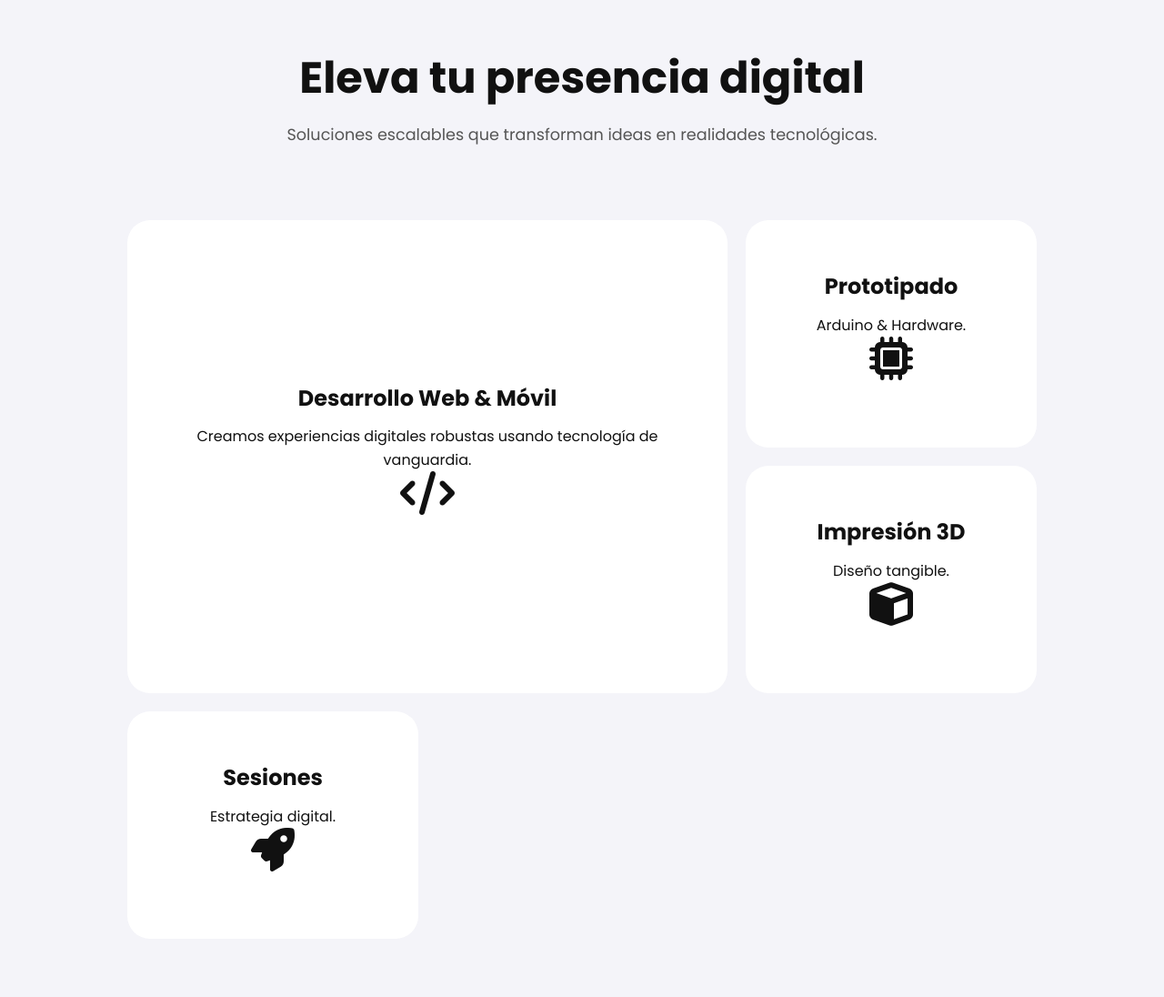
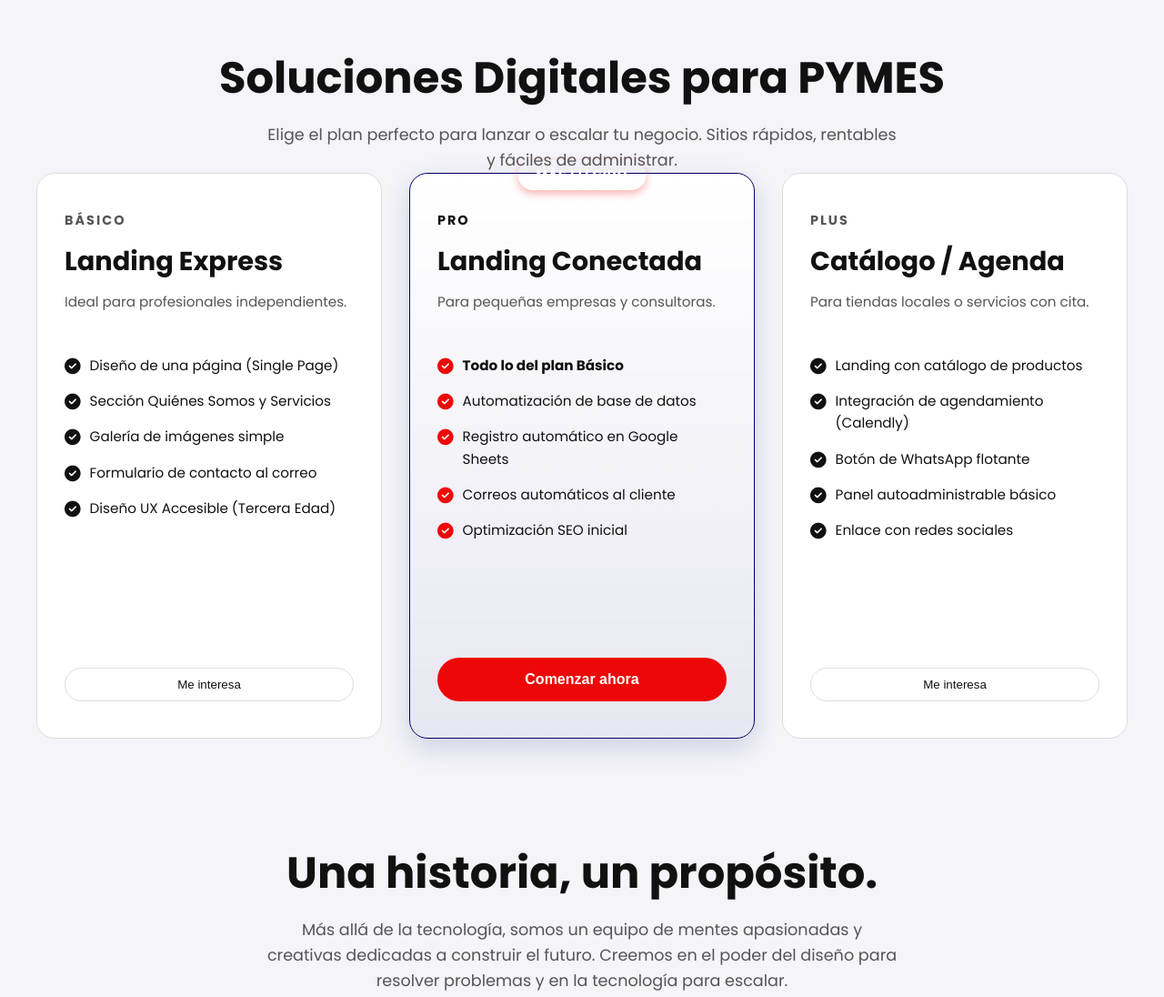
Before and after one commit to PABM25/BeMaker2.0, a plain HTML site: page index.html in a window 1280 px wide. Shown: the part 1160-2256 px from the top of the page at 91% size. Drawn offline with nearby package versions, Linux system fonts and the light colour scheme.

Commit message:
mejora nueva

```diff
--- a/index.html
+++ b/index.html
@@ -122,43 +122,72 @@
         </div>
       </section>
 
-      <section id="services-section" class="digital-presence-section">
-        <h1 class="title">Eleva tu presencia digital</h1>
+<section id="services-section" class="plans-section">
+        <h2 class="title">Soluciones Digitales para PYMES</h2>
         <p class="description">
-          Soluciones escalables que transforman ideas en realidades
-          tecnológicas.
+          Elige el plan perfecto para lanzar o escalar tu negocio. Sitios rápidos, rentables y fáciles de administrar.
         </p>
 
-        <div class="bento-grid-container">
-          <div class="bento-card bento-main" id="tech-card">
-            <pixel-canvas data-gap="10" data-speed="25" data-colors="#010066, #ED0807, #333333"></pixel-canvas>
-            <h3>Desarrollo Web & Móvil</h3>
-            <p>
-              Creamos experiencias digitales robustas usando tecnología de
-              vanguardia.
-            </p>
-            <div class="tech-icon"><i class="fas fa-code"></i></div>
+        <div class="plans-grid">
+          <div class="plan-card" data-aos="fade-up">
+            <div class="plan-header">
+              <span class="plan-tier">BÁSICO</span>
+              <h3>Landing Express</h3>
+              <p class="plan-target">Ideal para profesionales independientes.</p>
+            </div>
+            <div class="plan-body">
+              <ul class="plan-features">
+                <li><i class="fas fa-check-circle"></i> Diseño de una página (Single Page)</li>
+                <li><i class="fas fa-check-circle"></i> Sección Quiénes Somos y Servicios</li>
+                <li><i class="fas fa-check-circle"></i> Galería de imágenes simple</li>
+                <li><i class="fas fa-check-circle"></i> Formulario de contacto al correo</li>
+                <li><i class="fas fa-check-circle"></i> Diseño UX Accesible (Tercera Edad)</li>
+              </ul>
+            </div>
+            <div class="plan-footer">
+              <button class="btn plan-btn" onclick="location.href='contacto.html'">Me interesa</button>
+            </div>
           </div>
 
-          <div class="bento-card" id="arduino-card">
-            <pixel-canvas data-gap="6" data-speed="80" data-colors="#010066, #ED0807, #1a1a1a"></pixel-canvas>
-            <h4>Prototipado</h4>
-            <p>Arduino & Hardware.</p>
-            <i class="fas fa-microchip"></i>
+          <div class="plan-card popular-plan" data-aos="fade-up" data-aos-delay="150">
+            <div class="popular-badge">MÁS ELEGIDO</div>
+            <div class="plan-header">
+              <span class="plan-tier" style="color: var(--red-light);">PRO</span>
+              <h3>Landing Conectada</h3>
+              <p class="plan-target">Para pequeñas empresas y consultoras.</p>
+            </div>
+            <div class="plan-body">
+              <ul class="plan-features">
+                <li><i class="fas fa-check-circle"></i> <strong>Todo lo del plan Básico</strong></li>
+                <li><i class="fas fa-check-circle"></i> Automatización de base de datos</li>
+                <li><i class="fas fa-check-circle"></i> Registro automático en Google Sheets</li>
+                <li><i class="fas fa-check-circle"></i> Correos automáticos al cliente</li>
+                <li><i class="fas fa-check-circle"></i> Optimización SEO inicial</li>
+              </ul>
+            </div>
+            <div class="plan-footer">
+              <button class="hero-cta plan-btn" style="width: 100%;" onclick="location.href='contacto.html'">Comenzar ahora</button>
+            </div>
           </div>
 
-          <div class="bento-card" id="print-card">
-            <pixel-canvas data-gap="8" data-speed="40" data-colors="#010066, #ED0807, #b0b0b0"></pixel-canvas>
-            <h4>Impresión 3D</h4>
-            <p>Diseño tangible.</p>
-            <i class="fas fa-cube"></i>
-          </div>
-
-          <div class="bento-card" id="consult-card">
-            <pixel-canvas data-gap="4" data-speed="60" data-colors="#010066, #ED0807, #ffffff"></pixel-canvas>
-            <h4>Sesiones</h4>
-            <p>Estrategia digital.</p>
-            <i class="fas fa-rocket"></i>
+          <div class="plan-card" data-aos="fade-up" data-aos-delay="300">
+            <div class="plan-header">
+              <span class="plan-tier">PLUS</span>
+              <h3>Catálogo / Agenda</h3>
+              <p class="plan-target">Para tiendas locales o servicios con cita.</p>
+            </div>
+            <div class="plan-body">
+              <ul class="plan-features">
+                <li><i class="fas fa-check-circle"></i> Landing con catálogo de productos</li>
+                <li><i class="fas fa-check-circle"></i> Integración de agendamiento (Calendly)</li>
+                <li><i class="fas fa-check-circle"></i> Botón de WhatsApp flotante</li>
+                <li><i class="fas fa-check-circle"></i> Panel autoadministrable básico</li>
+                <li><i class="fas fa-check-circle"></i> Enlace con redes sociales</li>
+              </ul>
+            </div>
+            <div class="plan-footer">
+              <button class="btn plan-btn" onclick="location.href='contacto.html'">Me interesa</button>
+            </div>
           </div>
         </div>
       </section>
--- a/style.css
+++ b/style.css
@@ -179,6 +179,19 @@ ul { list-style: none; padding: 0; }
 .footer-social-media a { color: var(--text-secondary-color); font-size: 1.5rem; transition: 0.3s; }
 .footer-social-media a:hover { color: var(--blue-primary); transform: translateY(-3px); }
 
+/* Responsivo */
+@media (max-width: 1024px) {
+    .hero-section { flex-direction: column; text-align: center; }
+    .hero-left-panel, .hero-right-panel { width: 100%; padding: 0; }
+    .expertise-grid, .services-section.bento-grid { grid-template-columns: 1fr 1fr; }
+    .bento-large, .bento-small-1, .bento-small-2 { grid-column: auto; grid-row: auto; }
+}
+@media (max-width: 768px) {
+    .header { flex-direction: column; gap: 15px; }
+    .header-nav ul { flex-wrap: wrap; justify-content: center; }
+    .about-us-grid, .contact-info-section, .content-grid, .expertise-grid, .services-section.bento-grid { grid-template-columns: 1fr; }
+    .hero-title { font-size: 2.5rem; }
+}
 
 
 
@@ -203,106 +216,140 @@ ul { list-style: none; padding: 0; }
     width: 40px !important;
     height: 40px !important;
 }
-.bento-item {
-    background-size: cover;
-    background-position: center;
-    position: relative;
-    border-radius: 20px;
-    padding: 40px;
-    transition: all 0.6s cubic-bezier(0.23, 1, 0.32, 1); /* Curva de animación suave */
-    border: 1px solid rgba(255, 255, 255, 0.1);
+/* --- NUEVA SECCIÓN DE PLANES (PRICING GRID) --- */
+.plans-section {
+    padding: 80px 40px;
+    text-align: center;
 }
 
-/* Oscurecedor para que el texto sea legible sobre la imagen */
-.bento-item::before {
-    content: '';
-    position: absolute;
-    top: 0; left: 0; width: 100%; height: 100%;
-    background: linear-gradient(to bottom, rgba(0,0,0,0.2), rgba(0,0,0,0.8));
-    border-radius: 20px;
+.plans-grid {
+    display: grid;
+    grid-template-columns: repeat(3, 1fr);
+    gap: 30px;
+    max-width: 1200px;
+    margin: 40px auto 0;
+    align-items: center; /* Centra las tarjetas verticalmente */
 }
 
-.bento-item:hover {
-    transform: scale(1.03);
-    box-shadow: 0 20px 40px rgba(0,0,0,0.5);
+.plan-card {
+    background: var(--surface-color);
+    border: 1px solid var(--border-color);
+    border-radius: 20px;
+    padding: 40px 30px;
+    display: flex;
+    flex-direction: column;
+    height: 100%;
+    transition: transform 0.4s ease, box-shadow 0.4s ease, border-color 0.4s ease;
+    text-align: left;
+    position: relative;
 }
 
-.bento-grid-container {
-    display: grid;
-    grid-template-columns: repeat(3, 1fr);
-    grid-auto-rows: 250px;
-    gap: 20px;
-    max-width: 1000px;
-    margin: 40px auto;
-    padding: 40px;
+.plan-card:hover {
+    transform: translateY(-10px);
+    box-shadow: 0 15px 35px rgba(0,0,0,0.15);
+    border-color: var(--blue-light);
 }
 
-.bento-card {
-    position: relative;
-    background: var(--surface-color);
-    border: 1px solid rgba(255,255,255,0.1);
-    padding: 30px;
-    border-radius: 25px;
-    display: flex;
-    flex-direction: column;
-    justify-content: center;
-    cursor: pointer;
-    overflow: hidden;
-    transition: all 0.5s ease;
-    /* Efecto de cristal */
-    backdrop-filter: blur(10px);
-    isolation: isolate; /* Create new stacking context for children */
+.plan-tier {
+    font-size: 0.9rem;
+    font-weight: 700;
+    letter-spacing: 2px;
+    color: var(--text-secondary-color);
+    margin-bottom: 10px;
+    display: block;
 }
 
-.bento-main { grid-column: span 2; grid-row: span 2; }
-
-/* Efecto de borde brillante al hacer hover */
-.bento-card::before {
-    content: "";
-    position: absolute;
-    inset: 0;
-    border-radius: 25px;
-    padding: 2px;
-    background: linear-gradient(45deg, var(--blue-primary), var(--red-accent));
-    -webkit-mask: linear-gradient(#fff 0 0) content-box, linear-gradient(#fff 0 0);
-    mask: linear-gradient(#fff 0 0) content-box, linear-gradient(#fff 0 0);
-    -webkit-mask-composite: xor;
-    mask-composite: exclude;
-    opacity: 0;
-    transition: opacity 0.5s;
+.plan-header h3 {
+    font-size: 1.8rem;
+    color: var(--text-color);
+    margin-bottom: 10px;
 }
 
-.bento-card:hover::before { opacity: 1; }
-
-/* Posicionar el pixel canvas detras del contenido */
-.bento-card pixel-canvas {
-    position: absolute;
-    inset: 0;
-    z-index: 0;
-    pointer-events: none; /* Dejar que los eventos pasen al contenedor padre para activar el hover del js */
+.plan-target {
+    font-size: 0.95rem;
+    color: var(--text-secondary-color);
+    margin-bottom: 25px;
+    min-height: 45px;
 }
 
-/* Asegurar que el contenido del bento card este sobre el canvas */
-.bento-card > *:not(pixel-canvas) {
-    position: relative;
-    z-index: 1;
+.plan-body {
+    flex-grow: 1; /* Empuja el botón hacia abajo */
+    margin-bottom: 30px;
 }
 
-.bento-card h3, .bento-card h4 { font-size: 1.5rem; margin-bottom: 10px; color: var(--text-color); }
-.bento-card i { font-size: 3rem; margin-bottom: 20px; display: block; }
+.plan-features {
+    list-style: none;
+    padding: 0;
+    margin: 0;
+}
 
-/* Responsivo */
+.plan-features li {
+    margin-bottom: 15px;
+    display: flex;
+    align-items: flex-start;
+    gap: 10px;
+    font-size: 0.95rem;
+    color: var(--text-color);
+}
+
+.plan-features i {
+    color: var(--blue-light);
+    margin-top: 4px;
+    font-size: 1.1rem;
+}
+
+.plan-footer {
+    text-align: center;
+}
+
+.plan-btn {
+    width: 100%;
+    margin: 0;
+}
+
+/* Tarjeta Destacada (PRO) */
+.popular-plan {
+    border-color: var(--blue-primary);
+    box-shadow: 0 10px 30px rgba(1, 0, 102, 0.15);
+    transform: scale(1.05); /* Ligeramente más grande */
+    background: linear-gradient(to bottom, var(--surface-color), rgba(1, 0, 102, 0.05));
+    z-index: 2;
+}
+
+.popular-plan:hover {
+    transform: scale(1.05) translateY(-10px);
+    box-shadow: 0 20px 40px rgba(1, 0, 102, 0.25);
+}
+
+.popular-badge {
+    position: absolute;
+    top: -15px;
+    left: 50%;
+    transform: translateX(-50%);
+    background: linear-gradient(135deg, var(--red-accent), var(--red-light));
+    color: white;
+    padding: 6px 20px;
+    border-radius: 20px;
+    font-size: 0.85rem;
+    font-weight: 700;
+    letter-spacing: 1px;
+    box-shadow: 0 4px 10px rgba(237, 8, 7, 0.3);
+}
+
+.popular-plan .plan-features i {
+    color: var(--red-accent);
+}
+
+/* Responsivo para los planes */
 @media (max-width: 1024px) {
-    .hero-section { flex-direction: column; text-align: center; }
-    .hero-left-panel, .hero-right-panel { width: 100%; padding: 0; }
-    .expertise-grid, .services-section.bento-grid, .bento-grid-container { grid-template-columns: 1fr 1fr; }
-    .bento-large, .bento-small-1, .bento-small-2 { grid-column: auto; grid-row: auto; }
-    .bento-main { grid-column: span 2; grid-row: auto; }
+    .plans-grid {
+        grid-template-columns: 1fr;
+        max-width: 500px;
+    }
+    .popular-plan {
+        transform: scale(1);
+    }
+    .popular-plan:hover {
+        transform: translateY(-10px);
+    }
 }
-@media (max-width: 768px) {
-    .header { flex-direction: column; gap: 15px; }
-    .header-nav ul { flex-wrap: wrap; justify-content: center; }
-    .about-us-grid, .contact-info-section, .content-grid, .expertise-grid, .services-section.bento-grid, .bento-grid-container { grid-template-columns: 1fr; }
-    .hero-title { font-size: 2.5rem; }
-    .bento-main { grid-column: span 1; grid-row: auto; }
-}
```
